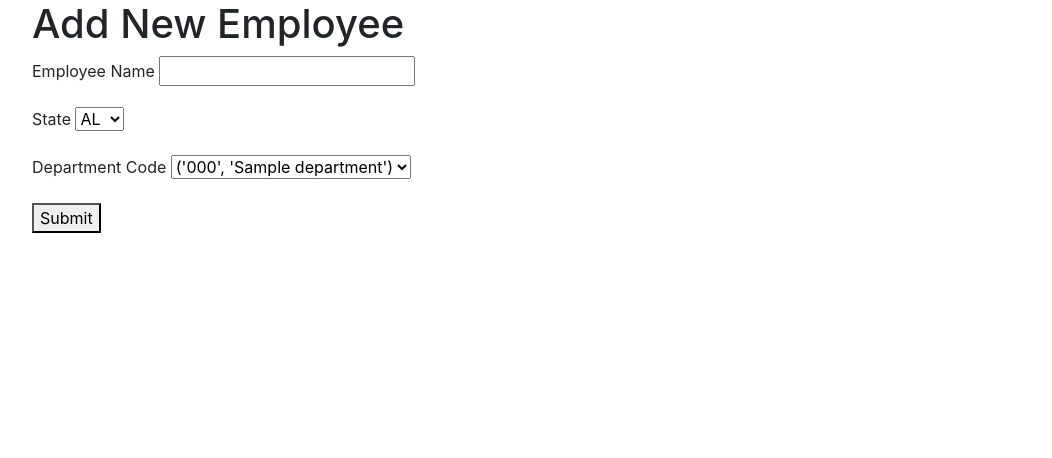
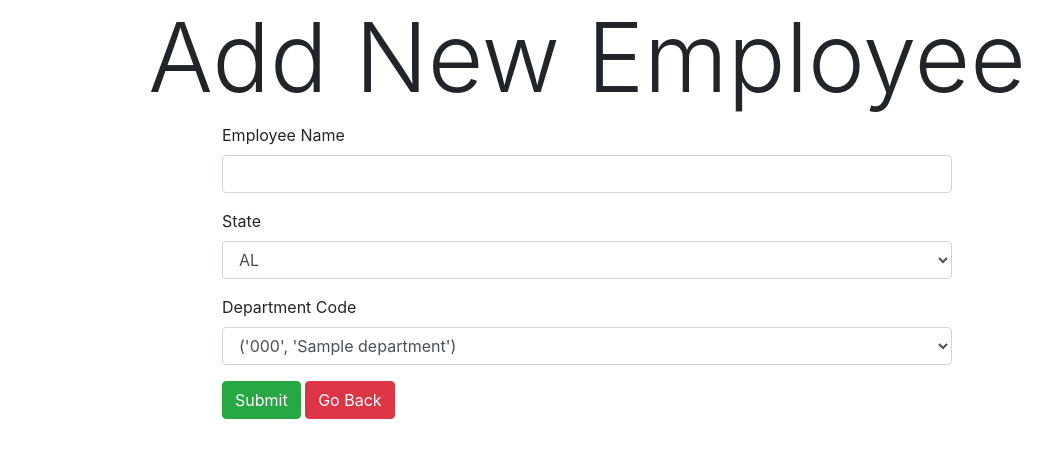
Before and after one commit to lowtrey/springboard-e_sqlalchemy_associations, a Flask app: page /employees/new in a window 1280 px wide. Shown: the top 458 px of the page, without its empty margins (53-1105 px from the left). Run offline with Flask 2, Linux system fonts and the light colour scheme; tables that the repository leaves empty hold one stand-in row (values such as "Sample post"); some libraries are stand-ins or nearby versions.

Commit message:
style add employee form

```diff
--- a/templates/add_employee_form.html
+++ b/templates/add_employee_form.html
@@ -1,19 +1,26 @@
 {% extends 'base.html' %}
 {% block title %}Add Employee{% endblock %}
 {% block content %}
-<h1>Add New Employee</h1>
+<h1 class="display-1 text-center">Add New Employee</h1>
+<div class="row justify-content-center">
+  <div class="col-md-8">
     <form method="POST">
       {{form.hidden_tag()}}
       {% for field in form if field.widget.input_type != "hidden" %}
-  <p>
+      <div class="form-group">
         {{field.label}}
-    {{field}}
+        {{field(class_="form-control")}}
 
         {% for error in field.errors %}
+        <small class="form-text text-danger">
           {{error}}
+        </small>
         {% endfor %}
-  </p>
+      </div>
       {% endfor %}
-  <button>Submit</button>
+      <button class="btn btn-success">Submit</button>
+      <a href="/phones" class="btn btn-danger">Go Back</a>
     </form>
+  </div>
+</div>
 {% endblock %}
```
Lines whose indentation alone changed are shown as unchanged.
